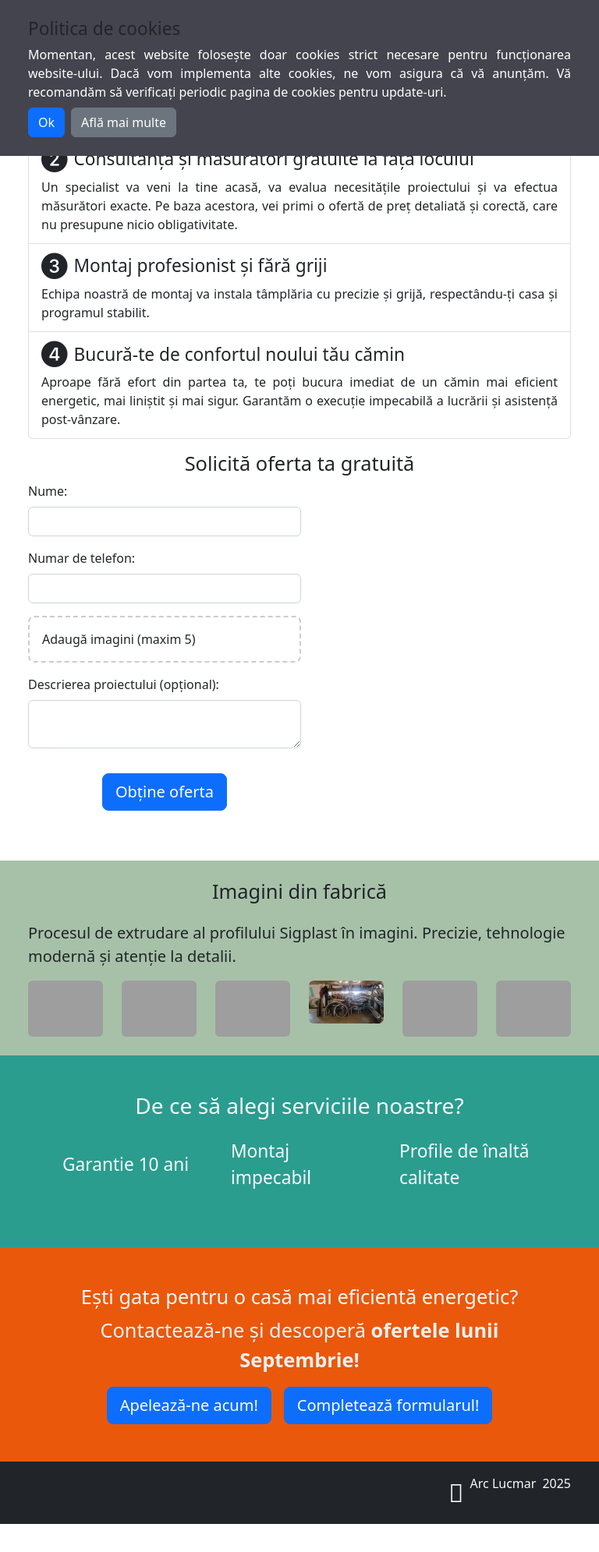
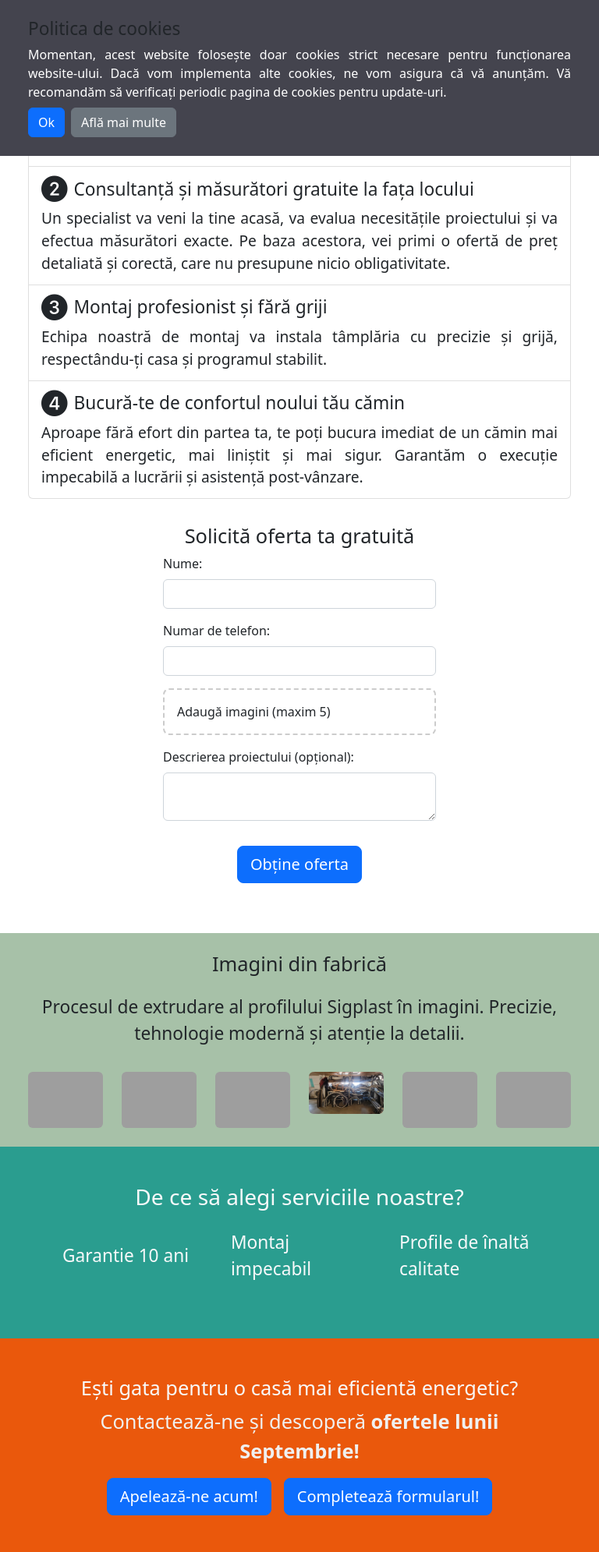
Before and after one commit to DanielDeaconescu/arc_lucmar, a PHP site: page /landingPageForm.php in a window 768 px wide. Shown: the part 600-2591 px from the top of the page at 78% size. Before the commit the page ends 2555 px from the top, so only its background shows below. Run offline with PHP 8.4, Linux system fonts and the light colour scheme; style sheets or scripts are compiled from the project's sources; some libraries are stand-ins or nearby versions; grey boxes are pictures that could not be loaded.

Commit message:
further changes on the landing page

```diff
--- a/components/factory-images.php
+++ b/components/factory-images.php
@@ -1,42 +1,43 @@
-<section class="factory-images-section py-4 py-md-4 py-lg-6">
+<section class="factory-images-section py-4 py-md-4 py-lg-5 py-xl-5">
     <div class="container">
         <h3 class="text-dark mb-4 text-center">Imagini din fabrică</h3>
-        <p class="fs-5 d-none d-sm-block">Procesul de extrudare al profilului Sigplast în imagini. Precizie, tehnologie
+        <p class="text-center fs-4 d-none d-sm-block">Procesul de extrudare al profilului Sigplast în imagini. Precizie,
+            tehnologie
             modernă și atenție
             la detalii.
         </p>
         <div class="row">
-            <div class="col-md-2 mt-3 mt-sm-0">
+            <div class="col-md-2 mt-3 mt-lg-0">
                 <a href="./images/factory/factory3.jpg" data-lightbox="factory1">
                     <img src="./images/factory/factory3.jpg" class="img-fluid landing-page-factory-image rounded"
                         alt="">
                 </a>
             </div>
-            <div class="col-md-2 mt-3 mt-sm-0">
+            <div class="col-md-2 mt-3 mt-lg-0">
                 <a href="./images/factory/factory7.jpg" data-lightbox="factory1">
                     <img src="./images/factory/factory7.jpg" class="img-fluid rounded landing-page-factory-image"
                         alt="">
                 </a>
             </div>
-            <div class="col-md-2 mt-3 mt-sm-0">
+            <div class="col-md-2 mt-3 mt-lg-0">
                 <a href="./images/factory/factory8.jpg" data-lightbox="factory1">
                     <img src="./images/factory/factory8.jpg" class="img-fluid rounded landing-page-factory-image"
                         alt="">
                 </a>
             </div>
-            <div class="col-md-2 mt-3 mt-sm-0">
+            <div class="col-md-2 mt-3 mt-lg-0">
                 <a href="./images/factory/factory9.jpg" data-lightbox="factory1">
                     <img src="./images/factory/factory9.jpg" class="img-fluid rounded landing-page-factory-image"
                         alt="">
                 </a>
             </div>
-            <div class="col-md-2 mt-3 mt-sm-0">
+            <div class="col-md-2 mt-3 mt-lg-0">
                 <a href="./images/factory/factory10.jpg" data-lightbox="factory1">
                     <img src="./images/factory/factory10.jpg" class="img-fluid rounded landing-page-factory-image"
                         alt="">
                 </a>
             </div>
-            <div class="col-md-2 mt-3 mt-sm-0">
+            <div class="col-md-2 mt-3 mt-lg-0">
                 <a href="./images/factory/factory1.jpg" data-lightbox="factory1">
                     <img src="./images/factory/factory1.jpg" class="img-fluid rounded landing-page-factory-image"
                         alt="">
--- a/contact.php
+++ b/contact.php
@@ -11,6 +11,8 @@
     <link rel="preconnect" href="https://fonts.gstatic.com" crossorigin />
     <link href="https://fonts.googleapis.com/css2?family=Open+Sans:wght@300;400;500;600;700&display=swap"
         rel="stylesheet" />
+    <!-- Turnstile script -->
+    <script src="https://challenges.cloudflare.com/turnstile/v0/api.js" async defer></script>
     <!-- Fontawesome -->
     <link rel="stylesheet" href="css/font-awesome.css" />
     <!-- Bootstrap -->
@@ -32,7 +34,7 @@
     ?>
 
     <!-- De ce sa alegeti Arc Construct? -->
-    <section id="details" class="details position-relative overflow-hidden py-4 py-md-6">
+    <section id="details" class="details position-relative overflow-hidden py-5 py-md-5 py-lg-6">
 
         <div class="container position-relative z-3">
             <div class="row">
@@ -84,7 +86,7 @@
                         </div>
                     </div>
                 </div>
-                <div class="col-lg-6 mt-4 mt-md-0">
+                <div class="col-lg-6 mt-5 mt-lg-0">
                     <!-- Google Map -->
                     <h5 class="text-dark">Harta Fabricii</h5>
                     <p class="fs-5">
--- a/landingPageForm.php
+++ b/landingPageForm.php
@@ -10,7 +10,7 @@
     <link href="https://fonts.googleapis.com/css2?family=Open+Sans:wght@300;400;500;600;700&display=swap"
         rel="stylesheet" />
     <!-- Turnstile script -->
-    <script src="https://challenges.cloudflare.com/turnstile/v0/api.js" async defer></script>
+    <!-- <script src="https://challenges.cloudflare.com/turnstile/v0/api.js" async defer></script> -->
     <!-- Fontawesome -->
     <link rel="stylesheet" href="css/font-awesome.css" />
     <!-- Bootstrap -->
@@ -123,7 +123,7 @@
                 </div>
                 <div class="col-lg-6">
                     <!-- Form -->
-                    <div class="mt-3 ">
+                    <div class="mt-3 form-container">
                         <h3 class="text-dark text-center">Solicită oferta ta gratuită</h3>
                         <form id="formLucmar" method="post" class="formLandingPage">
                             <div class="mb-3">
@@ -177,15 +177,15 @@
             <div class="container">
                 <h2 class="text-light text-center mb-4">De ce să alegi serviciile noastre?</h2>
                 <div class="row justify-content-center mb-4">
-                    <div class="col-md-4 mb-3 mb-md-0 fs-4 d-flex align-items-center gap-2 text-light">
+                    <div class="col-md-4 mb-3 mb-md-0 fs-4 text-light d-flex align-items-center gap-2">
                         <i class="fa-solid fa-award fa-2x award-custom"></i>
                         Garantie 10 ani
                     </div>
-                    <div class="col-md-4 mb-3 mb-md-0 fs-4 d-flex align-items-center gap-2 text-light">
+                    <div class="col-md-4 mb-3 mb-md-0 fs-4 text-light d-flex align-items-center gap-2">
                         <i class="fa-solid fa-screwdriver-wrench fa-2x"></i>
                         Montaj impecabil
                     </div>
-                    <div class="col-md-4 mb-3 mb-md-0 fs-4 d-flex align-items-center gap-2 text-light">
+                    <div class="col-md-4 mb-3 mb-md-0 fs-4 text-light d-flex align-items-center gap-2">
                         <i class="fa-solid fa-gem fa-2x"></i>
                         Profile de înaltă calitate
                     </div>
--- a/portfolio.php
+++ b/portfolio.php
@@ -16,7 +16,8 @@
         <link rel="preconnect" href="https://fonts.gstatic.com" crossorigin>
         <link href="https://fonts.googleapis.com/css2?family=Montserrat:ital,wght@0,100..900;1,100..900&display=swap"
             rel="stylesheet">
-
+        <!-- Turnstile script -->
+        <script src="https://challenges.cloudflare.com/turnstile/v0/api.js" async defer></script>
         <!-- Fontawesome -->
         <link rel="stylesheet" href="css/font-awesome.css" />
         <!-- Bootstrap -->
@@ -43,7 +44,7 @@
     ?>
 
     <!-- Projects -->
-    <section id="projects" class="projects bg-light py-6">
+    <section id="projects" class="projects bg-light py-5 py-md-5 py-lg-6">
         <div class="container">
             <h1 class="text-dark text-center mb-4">Proiecte Arc Lucmar</h1>
             <p class="fs-5 text-center">Descoperiți o parte dintre proiectele noastre mai jos și aflați informațiile
--- a/projects.json
+++ b/projects.json
@@ -29,7 +29,7 @@
     ]
   },
   {
-    "title": "Plasă de insecte tip plisse",
+    "title": "Plasă plisse",
     "thumbnail": "./images/project3/thumb.jpg",
     "gallery": [
       "images/project3/img1.jpg",
--- a/scss/styles.scss
+++ b/scss/styles.scss
@@ -910,11 +910,6 @@ section {
 
 
 
-.navbar-custom {
-  height: auto !important;
-  padding: 1rem !important;
-}
-
 // services page
 .header-services {
   padding: 1rem;
@@ -928,6 +923,13 @@ section {
 // contact page
 .header-contact {
   padding: 1rem;
+}
+
+// Making the navbar work
+
+.navbar-custom {
+  height: auto !important;
+  padding: 1rem !important;
 }
 
 .nav-item {
@@ -1005,4 +1007,74 @@ section {
   .footer-about-paragraph {
     font-size: 16px !important;
   }
+
+  // Making the navbar work
+  .navbar-custom {
+    height: auto !important;
+    padding: 1rem !important;
+  }
+
+  .nav-item {
+    display: flex;
+    justify-content: center;
+    width: 100%;
+  }
+
+  .nav-link {
+    width: 100%;
+    display: flex;
+    justify-content: center;
+  }
+
+  // landingPageForm
+  .info-paragraph {
+    font-size: 1.2rem;
+  }
+
+  .form-container {
+    display: flex;
+    flex-direction: column;
+    align-items: center;
+    margin-top: 2rem !important;
+  }
 }
+
+@media (min-width: 768px) and (max-width: 992px) {
+  // landingPageForm
+  .info-paragraph {
+    font-size: 1.2rem;
+  }
+
+  .form-container {
+    display: flex;
+    flex-direction: column;
+    align-items: center;
+    margin-top: 2rem !important;
+  }
+}
+
+
+@media (min-width: 992px) and (max-width: 1200px) {
+  // landingPageForm
+  .info-paragraph {
+    font-size: 1.2rem;
+  }
+
+  .form-container {
+    display: flex;
+    flex-direction: column;
+    align-items: center;
+  }
+}
+
+@media (min-width: 1200px) {
+  .info-paragraph {
+    font-size: 1.2rem;
+  }
+
+  .form-container {
+    display: flex;
+    flex-direction: column;
+    align-items: center;
+  }
+}
--- a/services.php
+++ b/services.php
@@ -74,7 +74,7 @@
      ?>
 
     <!-- Services -->
-    <section id="services" class="services bg-light py-4 py-md-6">
+    <section id="services" class="services bg-light py-5 py-md-5 py-lg-6">
         <div class="container">
             <div class="row justify-content-center">
                 <div class="col-lg-12">
```
Also changed, not shown: database/projects.db.
